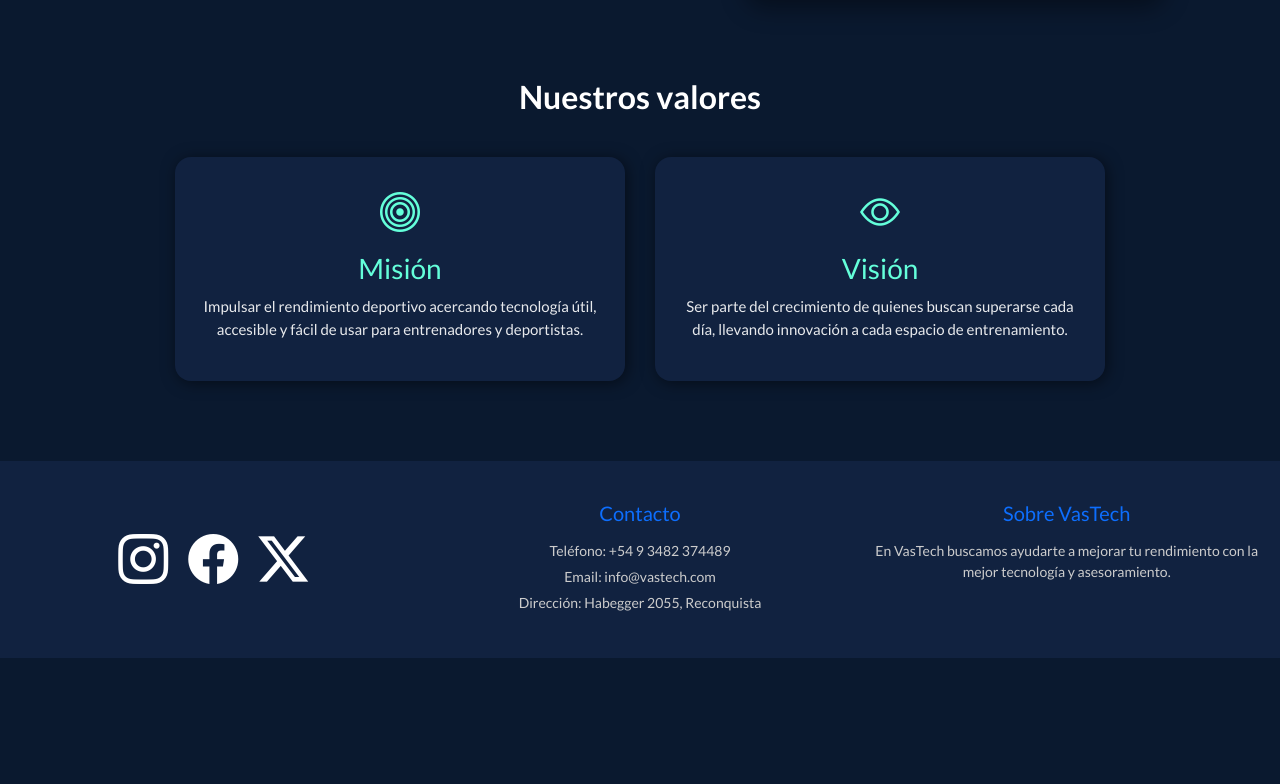
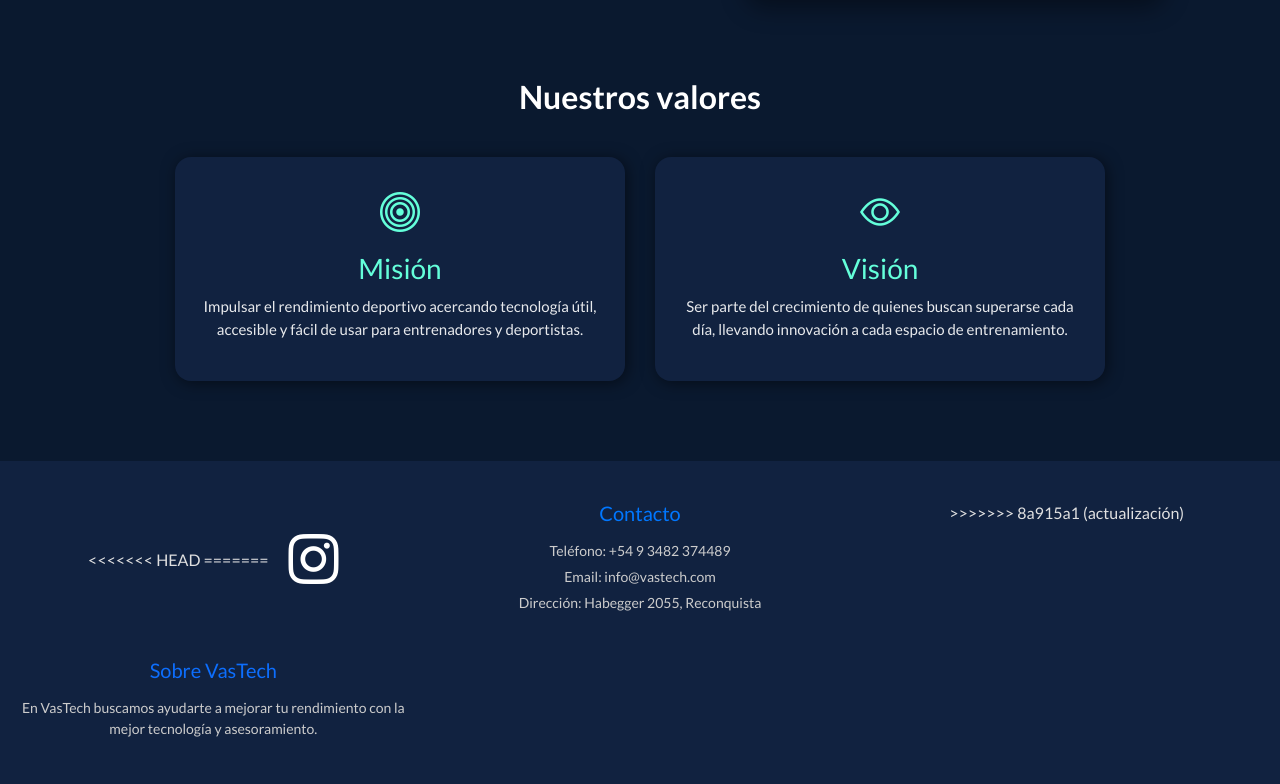
Before and after one commit to Fedecian31/VasTech, a website: page pages/nosotros.html in a window 1280 px wide. Shown: the part 1384-2168 px from the top of the page. Before the commit the page ends 2042 px from the top, so only its background shows below. Drawn offline with nearby package versions, Linux system fonts and the light colour scheme.

Commit message:
actualización

```diff
--- a/pages/nosotros.html
+++ b/pages/nosotros.html
@@ -36,7 +36,7 @@
                         <a class="nav-link" href="./tienda.html">Tienda</a>
                         <a class="nav-link" href="./productos.html">Productos</a>
                         <a class="nav-link active" aria-current="page" href="./nosotros.html">Nosotros</a>
-                        <a class="nav-link" href="./contacto.html">Contacto</a>
+                        <!-- <a class="nav-link" href="./contacto.html">Contacto</a> -->
                     </div>
                 </div>
                 </div>
@@ -107,16 +107,22 @@
     <!--Pie de Pagina-->
     <footer>
         <div class="footer-social">
-            <a href="https://www.instagram.com/vastech.ar/"><i class="bi bi-instagram"></i></a>
-            <a href="#" target="_blank"><i class="bi bi-facebook"></i></a>
-            <a href="#" target="_blank"><i class="bi bi-twitter-x"></i></a>
+<<<<<<< HEAD
+
+=======
+            <a href="https://www.instagram.com/vastechreconquista/" target="_blank"><i class="bi bi-instagram"></i></a>
+            <!-- <a href="#" target="_blank"><i class="bi bi-facebook"></i></a>
+            <a href="#" target="_blank"><i class="bi bi-twitter-x"></i></a> -->
         </div>
 
         <div class="footer-contact">
-            <h4><a href="/pages/contacto.html">Contacto</a></h4>
+            <h4>Contacto</h4>
+            <!-- <h4><a href="/pages/contacto.html">Contacto</a></h4> -->
             <p>Teléfono: +54 9 3482 374489</p>
             <p>Email: info@vastech.com</p>
             <p>Dirección: Habegger 2055, Reconquista</p>
+        </div>
+>>>>>>> 8a915a1 (actualización)
         </div>
 
         <div class="footer-about">
```
Also changed, not shown: index.html (+10 -5 lines), pages/productos.html (+9 -8 lines), pages/tienda.html (+14 -7 lines).
